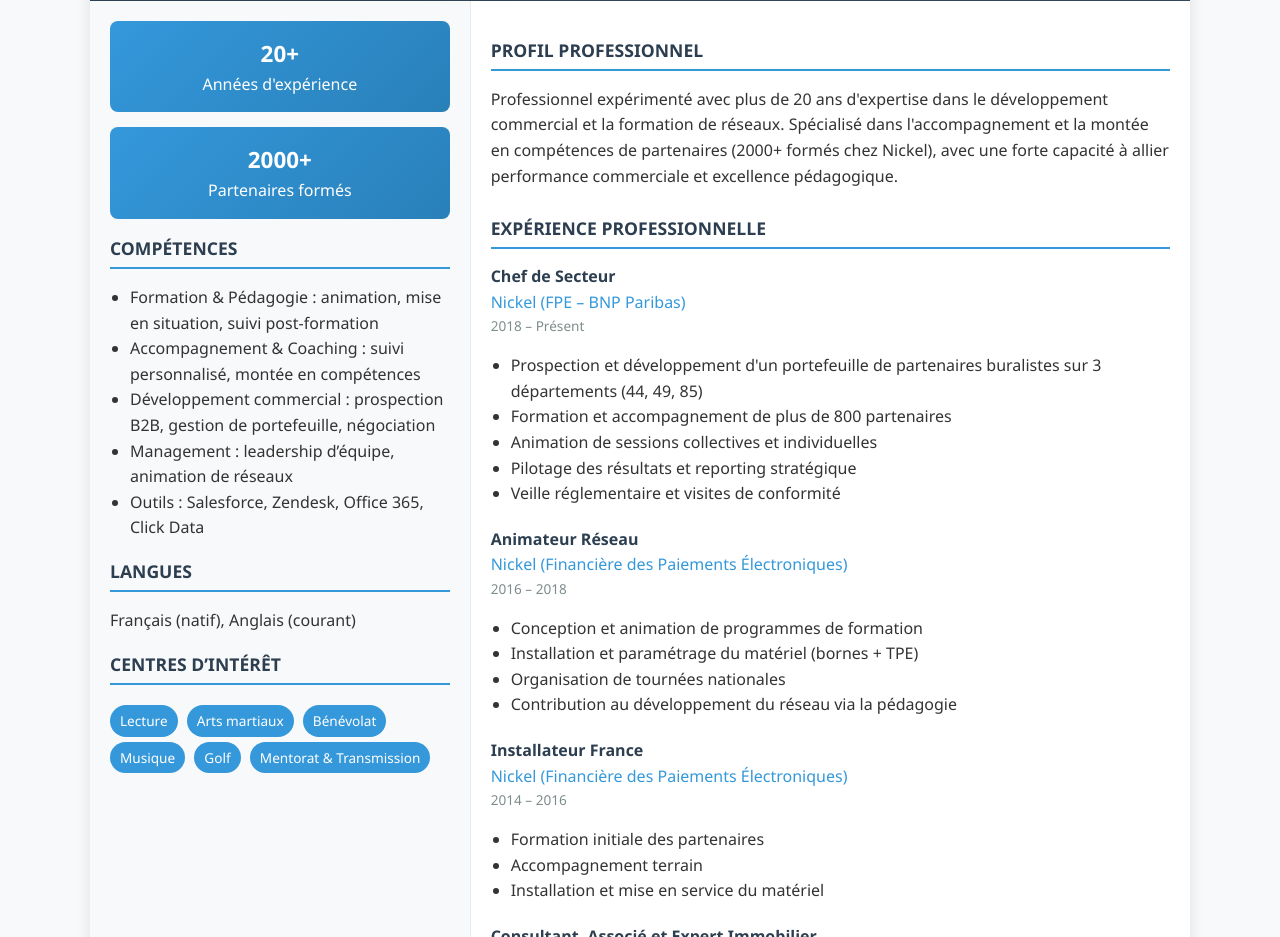
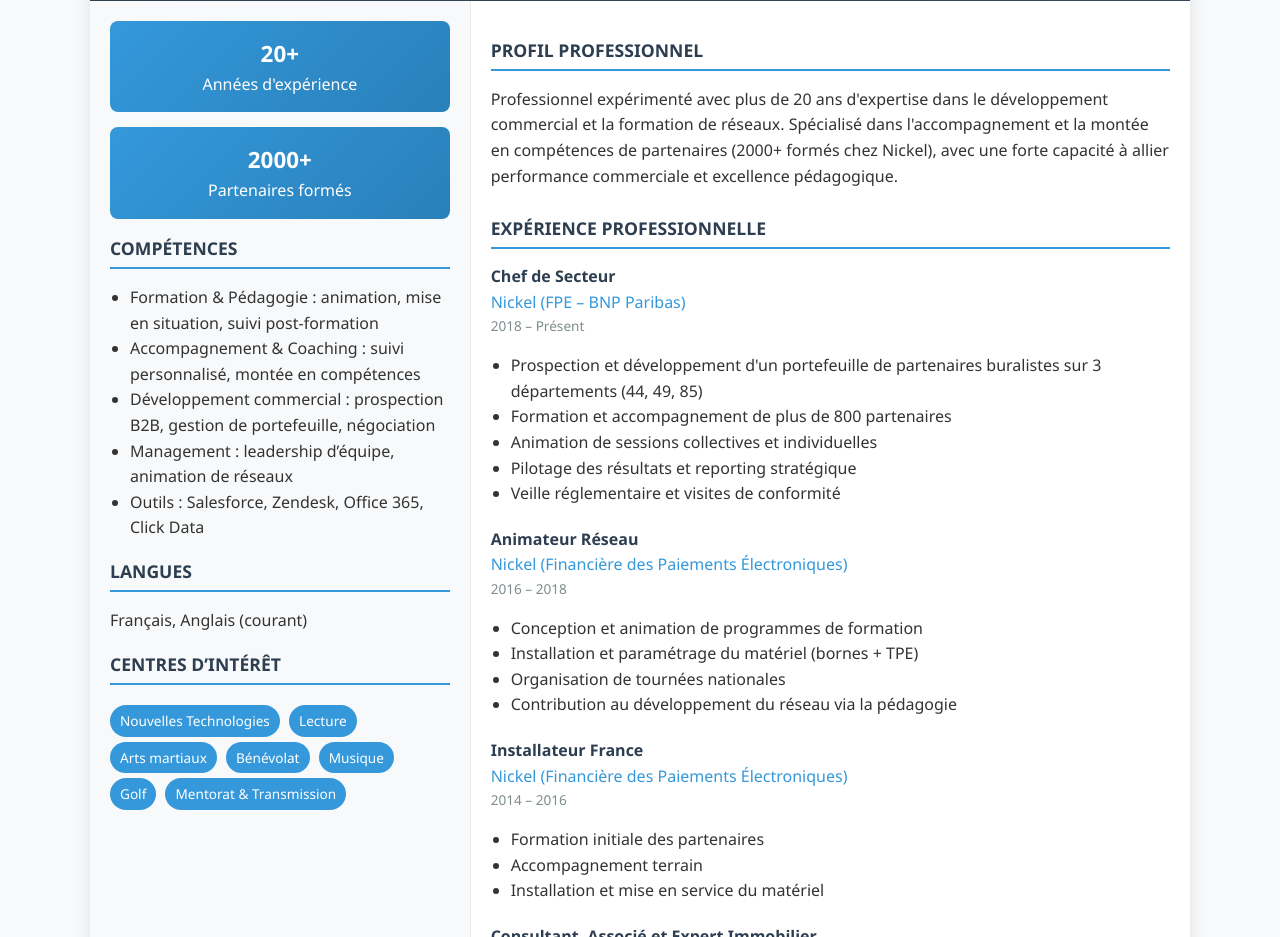
Before and after one commit to SONKOBORG/cv-sonko, a plain HTML site: page index.html in a window 1280 px wide. Shown: the part 222-1159 px from the top of the page. Drawn offline with Linux system fonts and the light colour scheme.

Commit message:
Update index.html

```diff
--- a/index.html
+++ b/index.html
@@ -145,10 +145,11 @@
         </ul>
 
         <h2>Langues</h2>
-        <p>Français (natif), Anglais (courant)</p>
+        <p>Français, Anglais (courant)</p>
 
         <h2>Centres d’intérêt</h2>
         <div>
+<span class="interest-tag">Nouvelles Technologies</span>
 <span class="interest-tag">Lecture</span>
 <span class="interest-tag">Arts martiaux</span>
 <span class="interest-tag">Bénévolat</span>
```
